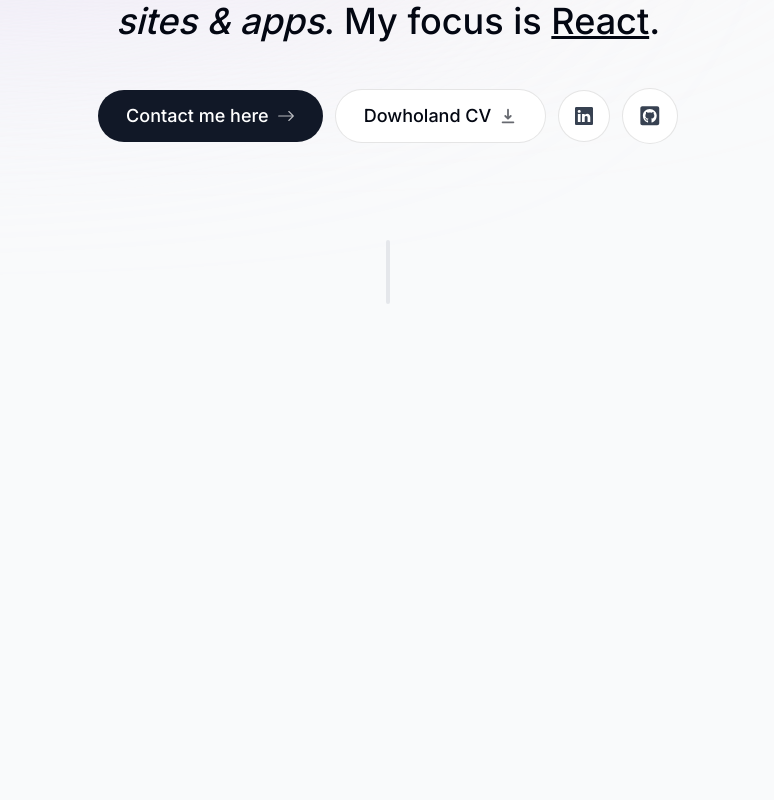
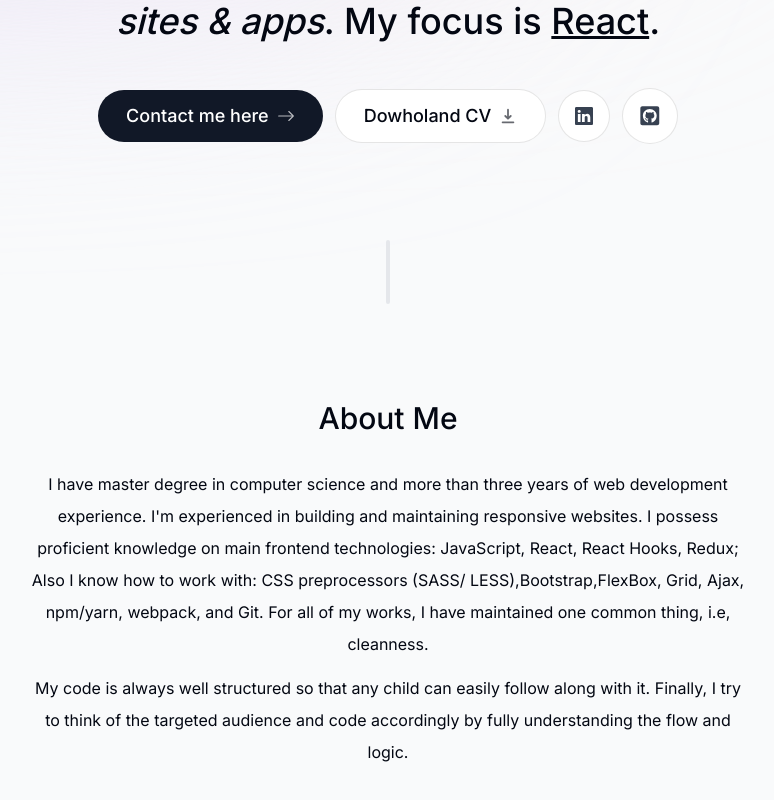
Before and after one commit to viktor-yadelskyi/portfolio, a Next.js app: page / in a window 1280 px wide. Shown: the part 630-1430 px from the top of the page, without its empty margins (252-1026 px from the left). Built offline with nearby package versions, Linux system fonts and the light colour scheme.

Commit message:
add about section

```diff
--- a/app/page.tsx
+++ b/app/page.tsx
@@ -1,3 +1,4 @@
+import About from '@/components/about';
 import Intro from '@/components/intro';
 import SectionDivider from '@/components/section-divider';
 
@@ -6,6 +7,7 @@ export default function Home() {
 		<main className="flex flex-col items-center px-4">
 			<Intro />
 			<SectionDivider />
+			<About />
 		</main>
 	);
 }
--- /dev/null
+++ b/components/about.tsx
@@ -0,0 +1,31 @@
+"use client";
+
+import SectionHeading from './section-heading';
+import { motion } from 'framer-motion';
+
+
+export default function About() {
+	return (
+		<motion.section className="mb-28 max-w-[45rem] text-center leading-8 sm:mb-40"
+            initial={{ opacity: 0, y: 100}}
+            animate={{ opacity: 1, y: 0 }}
+            transition={{ delay: 0.175 }}
+        >
+			<SectionHeading>About me</SectionHeading>
+			<p className="mb-3">
+				I have master degree in computer science and more than three years of
+				web development experience. {`I'm`} experienced in building and
+				maintaining responsive websites. I possess proficient knowledge on main
+				frontend technologies: JavaScript, React, React Hooks, Redux; Also I
+				know how to work with: CSS preprocessors (SASS/ LESS),Bootstrap,FlexBox,
+				Grid, Ajax, npm/yarn, webpack, and Git. For all of my works, I have
+				maintained one common thing, i.e, cleanness.
+			</p>
+			<p>
+				My code is always well structured so that any child can easily follow
+				along with it. Finally, I try to think of the targeted audience and code
+				accordingly by fully understanding the flow and logic.
+			</p>
+		</motion.section>
+	);
+}
--- a/components/intro.tsx
+++ b/components/intro.tsx
@@ -10,7 +10,7 @@ import { HiDownload } from 'react-icons/hi';
 export default function Intro() {
 	return (
 		<section className="mb-28 max-w-[50rem] text-center sm:mb-0 scroll-mt-[100rem]">
-			<motion.p
+			<motion.h1
 				className="mb-10 mt-4 px-4 text-2xl font-medium !leading-[1.5] sm:text-4xl"
 				initial={{ opacity: 0, y: 100 }}
 				animate={{ opacity: 1, y: 0 }}
@@ -23,7 +23,7 @@ export default function Intro() {
 				<span className="font-bold">3 years</span> of experience. I enjoy
 				building <span className="italic">sites & apps</span>. My focus is{' '}
 				<span className="underline">React</span>.
-			</motion.p>
+			</motion.h1>
 
 			<motion.div
 				className="flex flex-col sm:flex-row items-center justify-center gap-3 px-4 text-lg font-medium"
--- /dev/null
+++ b/components/section-heading.tsx
@@ -0,0 +1,9 @@
+import React from "react";
+
+type SectionHeadingProps = {
+    children: React.ReactNode;
+}
+
+export default function SectionHeading({ children }: SectionHeadingProps) {
+	return <h2 className="text-3xl font-medium capitalize mb-8">{children}</h2>;
+}
```
